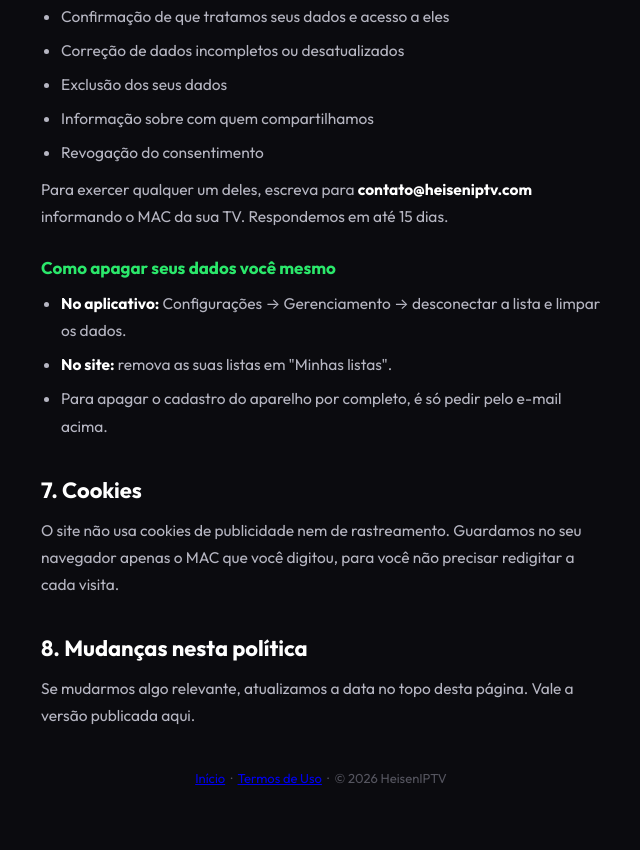
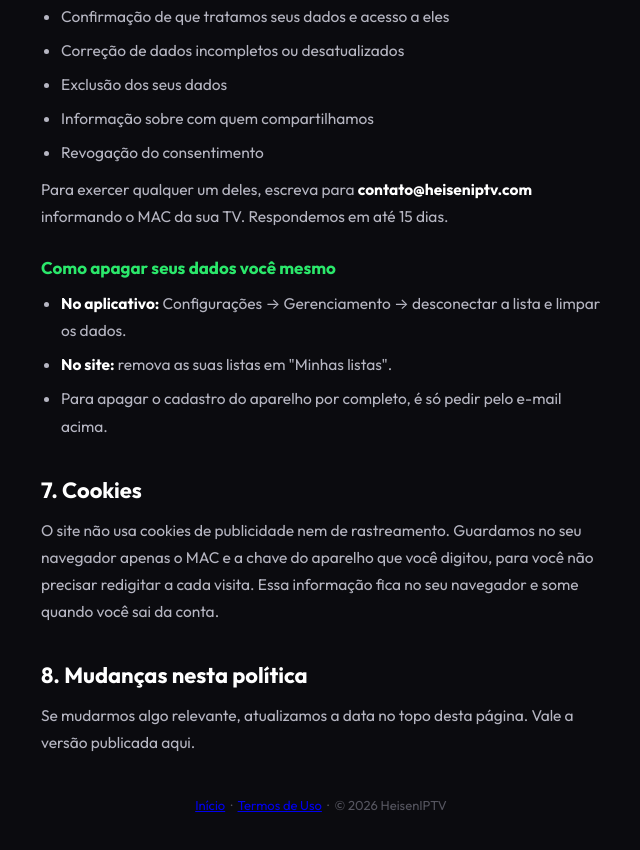
Before and after one commit to KaykyFelipe/HeisenIPTV_Tizen, a plain HTML site: page HeisenIPTVApp/web-portal/privacidade.html in a window 1280 px wide. Shown: the part 2342-3192 px from the top of the page, without its empty margins (319-959 px from the left). Before the commit the page ends 3171 px from the top, so only its background shows below. Drawn offline with Linux system fonts and the light colour scheme.

Commit message:
fix: corrige o que a politica diz sobre armazenamento no navegador
O texto dizia que o site guarda 'apenas o MAC'. O portal guarda o MAC e
a chave do aparelho (SESSION_KEY em script.js:639). Documento publicado
tem que descrever o que o codigo faz de fato.

Conferido de passagem: zero rastreadores no portal -- nenhum gtag,
analytics, pixel ou similar nos quatro arquivos.

Co-Authored-By: Claude Opus 5 <noreply@anthropic.com>

```diff
--- a/HeisenIPTVApp/web-portal/privacidade.html
+++ b/HeisenIPTVApp/web-portal/privacidade.html
@@ -149,7 +149,8 @@
 
         <h2>7. Cookies</h2>
         <p>O site não usa cookies de publicidade nem de rastreamento. Guardamos no seu navegador
-        apenas o MAC que você digitou, para você não precisar redigitar a cada visita.</p>
+        apenas o MAC e a chave do aparelho que você digitou, para você não precisar redigitar a
+        cada visita. Essa informação fica no seu navegador e some quando você sai da conta.</p>
 
         <h2>8. Mudanças nesta política</h2>
         <p>Se mudarmos algo relevante, atualizamos a data no topo desta página. Vale a versão
```
